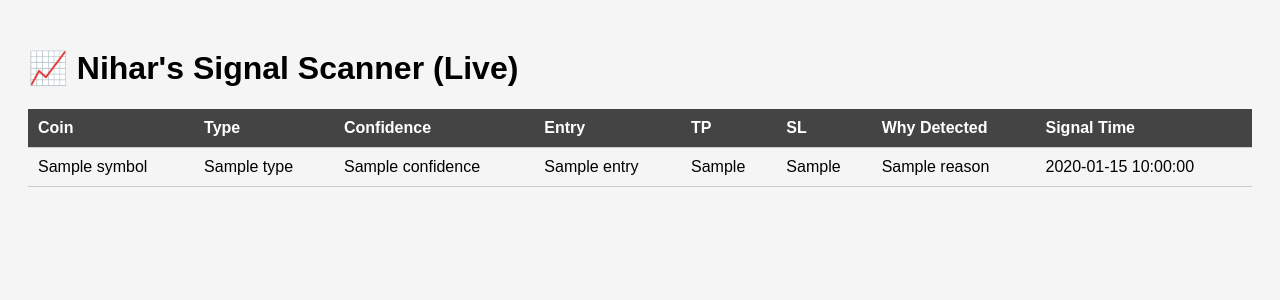
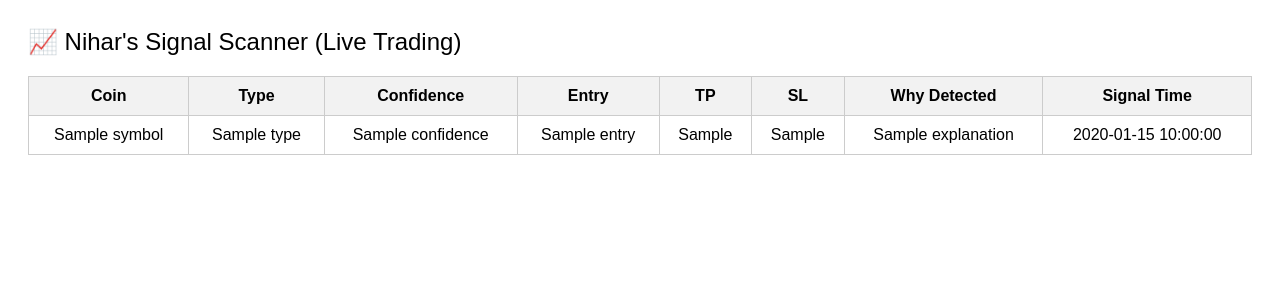
Before and after one commit to niharbd/nihars, a Flask app: template templates/index.html in a window 1280 px wide. Shown: the top 300 px of the page. Run offline with Flask 3, Linux system fonts and the light colour scheme; the template is opened without the code that fills it: most values are stand-ins (such as "Sample title", 1, 10 or a date in 2020).

Commit message:
Add index.html template

```diff
--- a/templates/index.html
+++ b/templates/index.html
@@ -1,28 +1,45 @@
-
 <!DOCTYPE html>
 <html>
 <head>
     <title>Nihar's Signal Scanner</title>
     <style>
-        body { font-family: Arial, sans-serif; padding: 20px; background: #f5f5f5; }
-        table { width: 100%; border-collapse: collapse; margin-top: 20px; }
-        th, td { padding: 10px; text-align: left; border-bottom: 1px solid #ccc; }
-        th { background-color: #444; color: white; }
+        body { font-family: Arial, sans-serif; padding: 20px; }
+        table { border-collapse: collapse; width: 100%; margin-top: 20px; }
+        th, td { border: 1px solid #ccc; padding: 10px; text-align: center; }
+        th { background-color: #f2f2f2; }
+        .header { font-size: 24px; margin-bottom: 10px; }
     </style>
 </head>
 <body>
-    <h1>📈 Nihar's Signal Scanner (Live)</h1>
+    <div class="header">📈 Nihar's Signal Scanner (Live Trading)</div>
     {% if signals %}
         <table>
+            <thead>
                 <tr>
-            <th>Coin</th><th>Type</th><th>Confidence</th><th>Entry</th><th>TP</th><th>SL</th><th>Why Detected</th><th>Signal Time</th>
+                    <th>Coin</th>
+                    <th>Type</th>
+                    <th>Confidence</th>
+                    <th>Entry</th>
+                    <th>TP</th>
+                    <th>SL</th>
+                    <th>Why Detected</th>
+                    <th>Signal Time</th>
                 </tr>
-        {% for s in signals %}
+            </thead>
+            <tbody>
+                {% for signal in signals %}
                 <tr>
-            <td>{{ s.symbol }}</td><td>{{ s.type }}</td><td>{{ s.confidence }}</td><td>{{ s.entry }}</td>
-            <td>{{ s.tp }}</td><td>{{ s.sl }}</td><td>{{ s.reason }}</td><td>{{ s.time }}</td>
+                    <td>{{ signal.symbol }}</td>
+                    <td>{{ signal.type }}</td>
+                    <td>{{ signal.confidence }}</td>
+                    <td>{{ signal.entry }}</td>
+                    <td>{{ signal.tp }}</td>
+                    <td>{{ signal.sl }}</td>
+                    <td>{{ signal.explanation }}</td>
+                    <td>{{ signal.time }}</td>
                 </tr>
                 {% endfor %}
+            </tbody>
         </table>
     {% else %}
         <p>No valid breakout or breakdown signals detected right now.</p>
```
Lines whose indentation alone changed are shown as unchanged.
